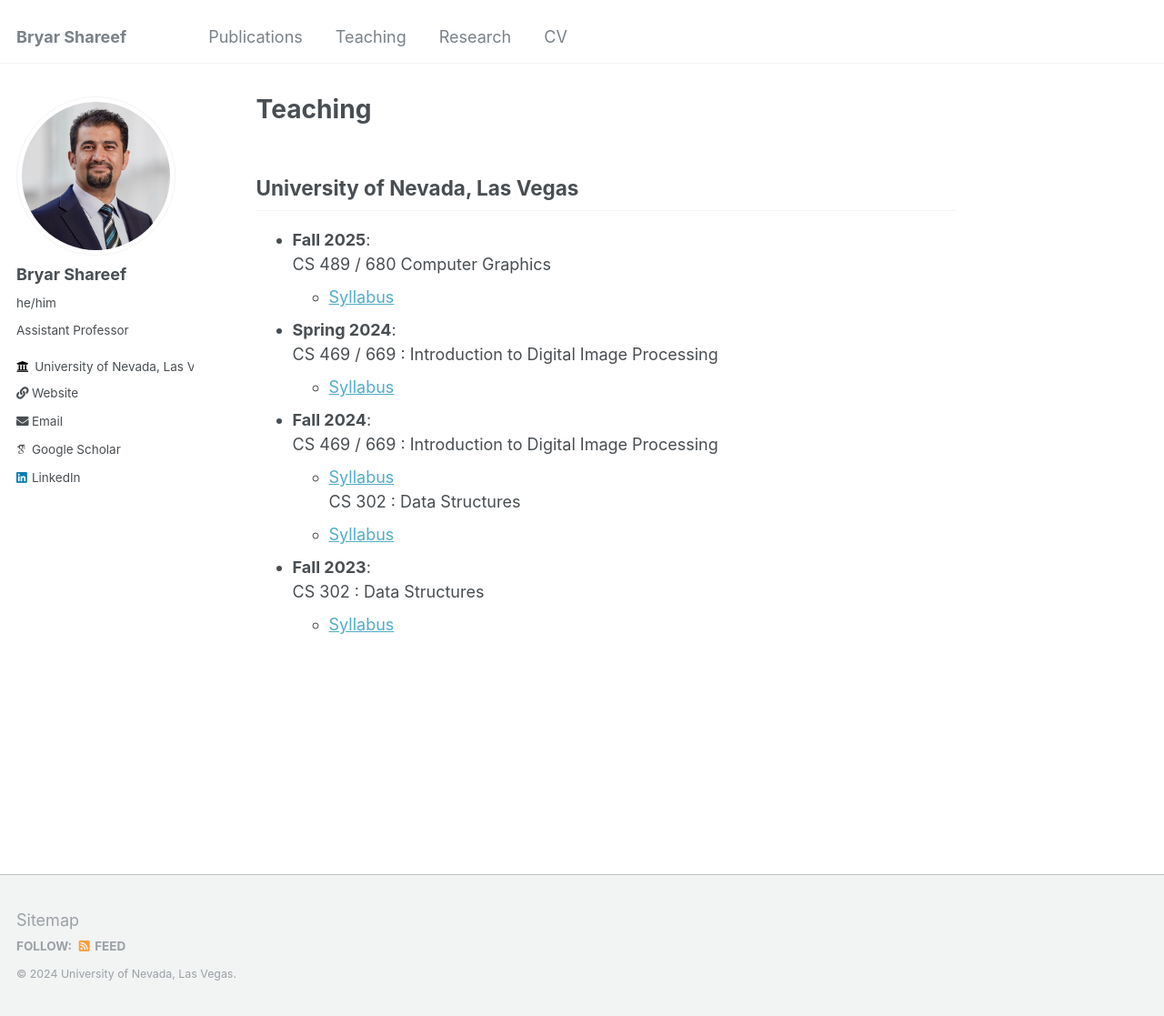
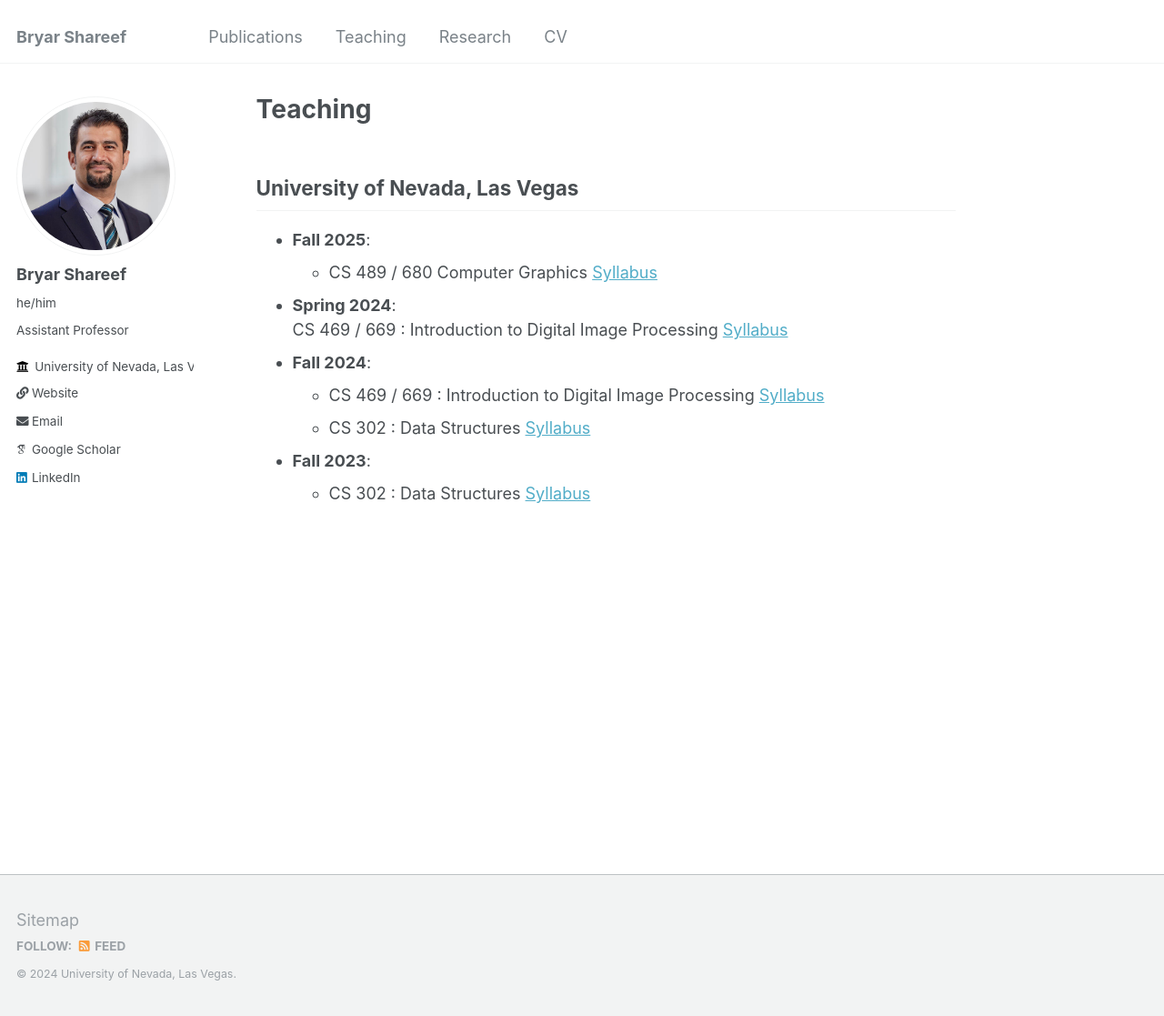
Before and after one commit to bryarshareef/bryarshareef.github.io, a Jekyll site: the page built from _pages/teaching.md, in a window 1280 px wide and 1117 px high. Shown: the whole window at 91% size. Built offline with Jekyll 4.4.1, drawn with Linux system fonts in a browser that asks for light colours; some web fonts are replaced.

```diff
--- a/_pages/teaching.md
+++ b/_pages/teaching.md
@@ -6,16 +6,16 @@ title: "Teaching"
 
 ## University of Nevada, Las Vegas
 - <b>Fall 2025</b>:
-    <br />CS 489 / 680 Computer Graphics
-    - [Syllabus]()
+    - CS 489 / 680 Computer Graphics
+    [Syllabus]()
 - <b>Spring 2024</b>:
     <br />CS 469 / 669 : Introduction to Digital Image Processing
-    - [Syllabus]()
+    [Syllabus]()
 - <b>Fall 2024</b>:
-    <br />CS 469 / 669 : Introduction to Digital Image Processing
-    - [Syllabus]()<br />
-CS 302 : Data Structures
-    - [Syllabus]()
+    - CS 469 / 669 : Introduction to Digital Image Processing
+    [Syllabus]()
+    - CS 302 : Data Structures
+    [Syllabus]()
 - <b>Fall 2023</b>:
-    <br />CS 302 : Data Structures
-    - [Syllabus]()
+    - CS 302 : Data Structures
+    [Syllabus]()
```
